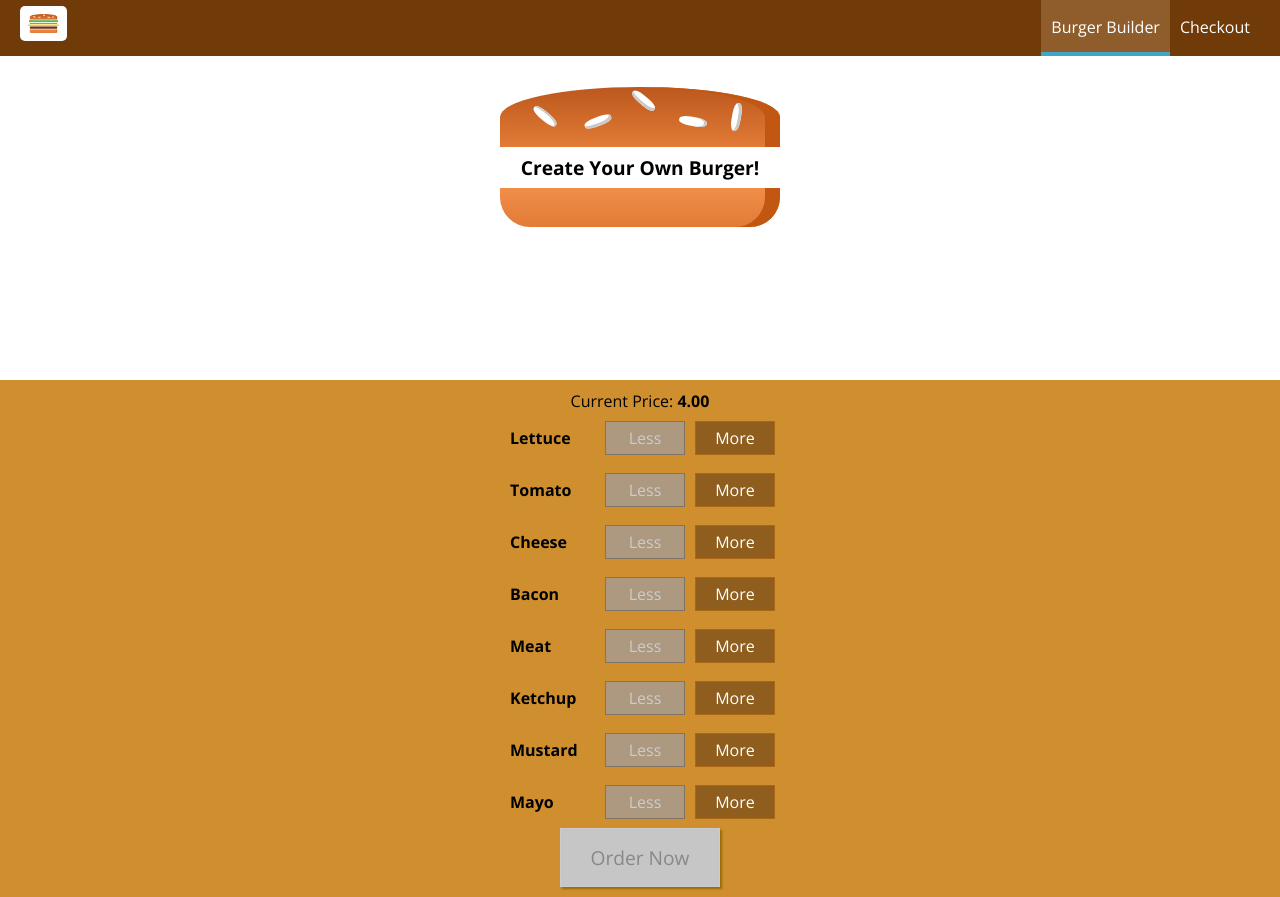
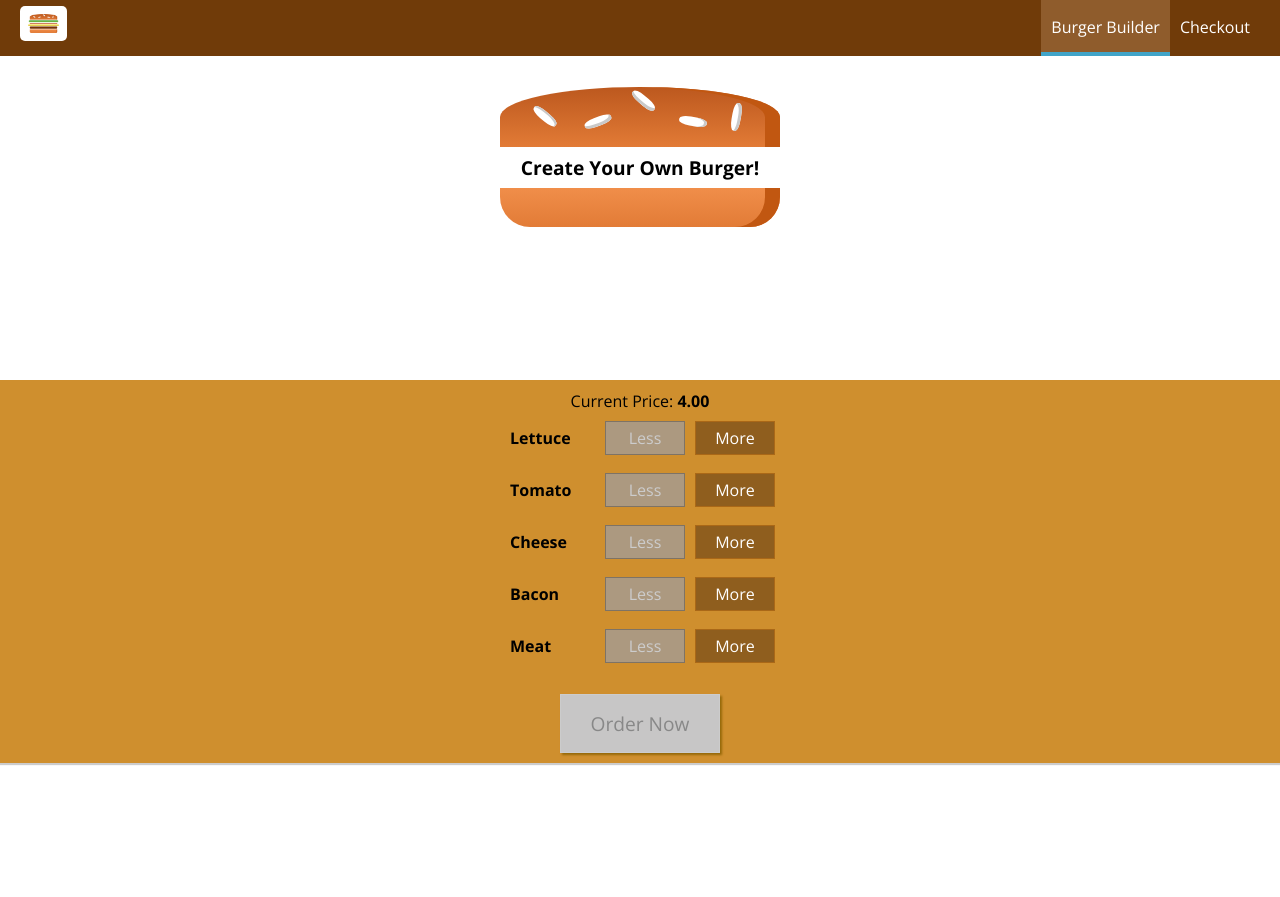
Before and after one commit to Rterrell25/Burger-Builder, a React (Create React App) app: page / in a window 1280 px wide. After the commit the page ends 800 px from the top, so only its background shows below. Built offline with nearby package versions, Linux system fonts and the light colour scheme.

Commit message:
I have added firebase as the database for the project and have began to configure the axios instance component to post data to our firebase db

```diff
--- a/package.json
+++ b/package.json
@@ -9,6 +9,7 @@
     "@testing-library/jest-dom": "^4.2.4",
     "@testing-library/react": "^9.3.2",
     "@testing-library/user-event": "^7.1.2",
+    "axios": "^0.19.1",
     "prop-types": "^15.7.2",
     "react": "^16.12.0",
     "react-dom": "^16.12.0",
--- a/src/components/Burger/BuildControls/BuildControls.js
+++ b/src/components/Burger/BuildControls/BuildControls.js
@@ -7,10 +7,7 @@ const controls = [
   { label: "Tomato", type: "tomato" },
   { label: "Cheese", type: "cheese" },
   { label: "Bacon", type: "bacon" },
-  { label: "Meat", type: "meat" },
-  { label: "Ketchup", type: "ketchup" },
-  { label: "Mustard", type: "mustard" },
-  { label: "Mayo", type: "mayo" }
+  { label: "Meat", type: "meat" }
 ];
 
 const BuildControls = props => (
@@ -28,6 +25,7 @@ const BuildControls = props => (
         pur
       />
     ))}
+    <br />
     <button
       className={classes.OrderButton}
       disabled={!props.purchaseable}
--- a/src/containers/BurgerBuilder/BurgerBuilder.js
+++ b/src/containers/BurgerBuilder/BurgerBuilder.js
@@ -10,10 +10,7 @@ const INGREDIENT_PRICES = {
   cheese: 0.4,
   meat: 1.3,
   bacon: 0.7,
-  tomato: 0.5,
-  ketchup: 0,
-  mustard: 0,
-  mayo: 0
+  tomato: 0.5
 };
 
 export default class BurgerBuilder extends Component {
@@ -22,9 +19,7 @@ export default class BurgerBuilder extends Component {
       tomato: 0,
       lettuce: 0,
       bacon: 0,
-      ketchup: 0,
-      mustard: 0,
-      mayo: 0,
+
       cheese: 0,
       meat: 0
     },
```
Also changed, not shown: src/axios-orders.js (added, +7 -0 lines), 1 other file (tests, documents, lock files or other folders).
